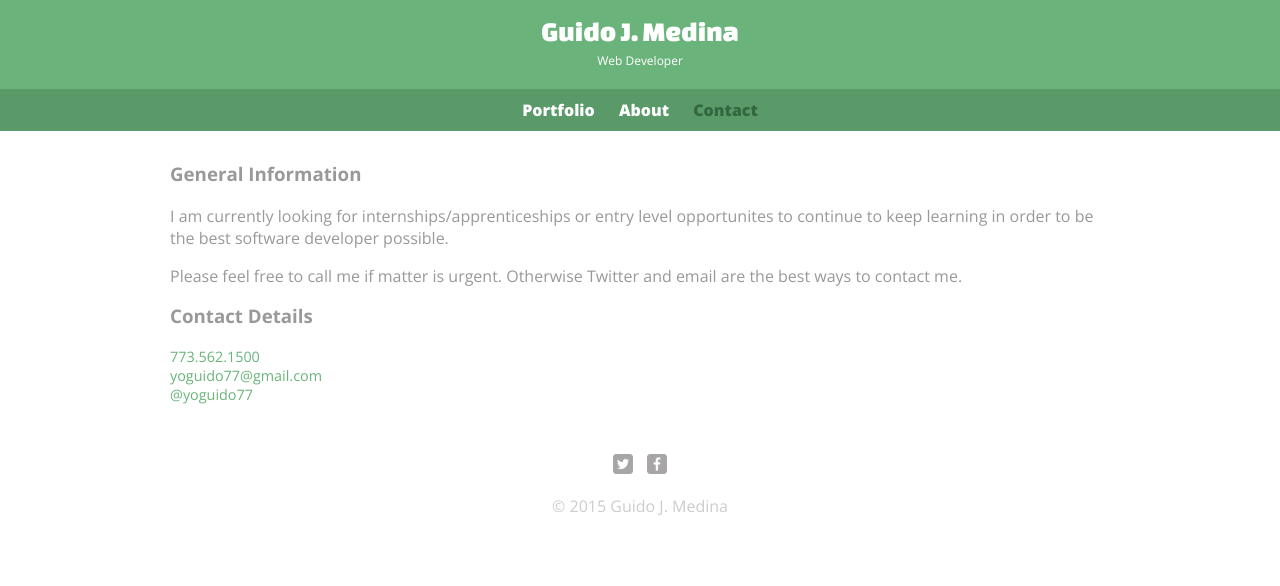
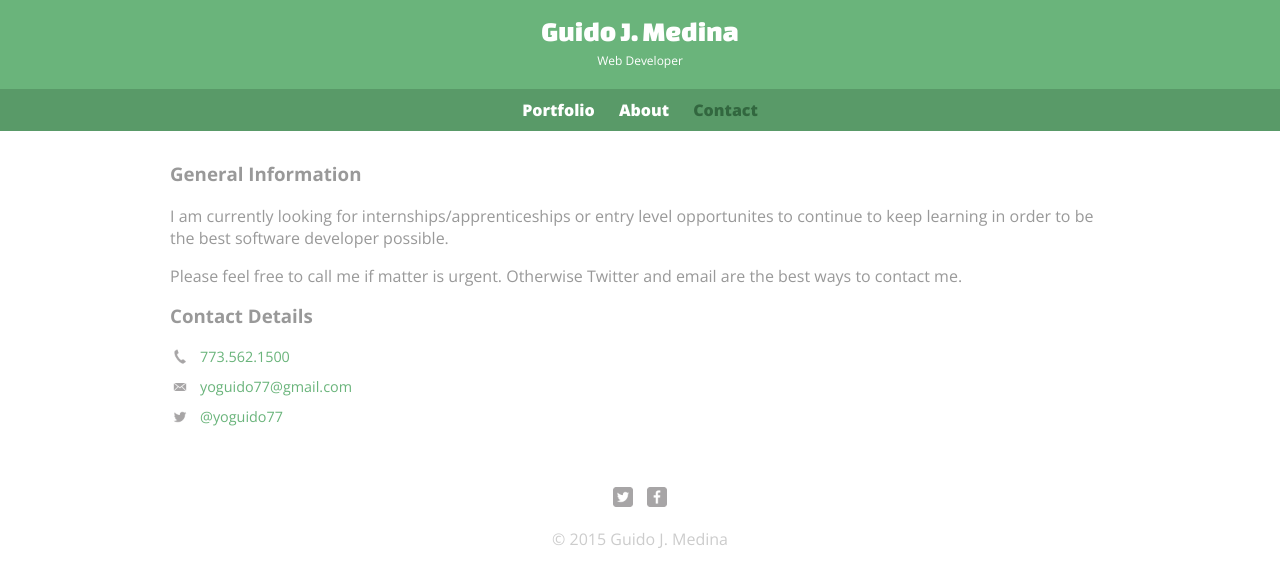
Before and after one commit to yoguido77/currentwebsite, a plain HTML site: page contact.html in a window 1280 px wide. Drawn offline with nearby package versions, Linux system fonts and the light colour scheme.

Commit message:
finished contact page

```diff
--- a/css/main.css
+++ b/css/main.css
@@ -145,7 +145,30 @@ PAGE: CONTACT
   font-size: 0.9em;
 }
 
+.contact-info a {
+  display: block;
+  min-height: 20px;
+  background-repeat: no-repeat;
+  background-size: 20px 20px;
+  padding: 0 0 0 30px;
+  margin: 0 0 10px;
+}
 
+/**
+List element with the class phone selecting the anchor element
+***/
+
+.contact-info li.phone a {
+  background-image: url('../img/phone.png');
+}
+
+.contact-info li.mail a {
+  background-image: url('../img/mail.png');
+}
+
+.contact-info li.twitter a {
+  background-image: url('../img/twitter.png');
+}
 
 /*****************
 COLORS
```
